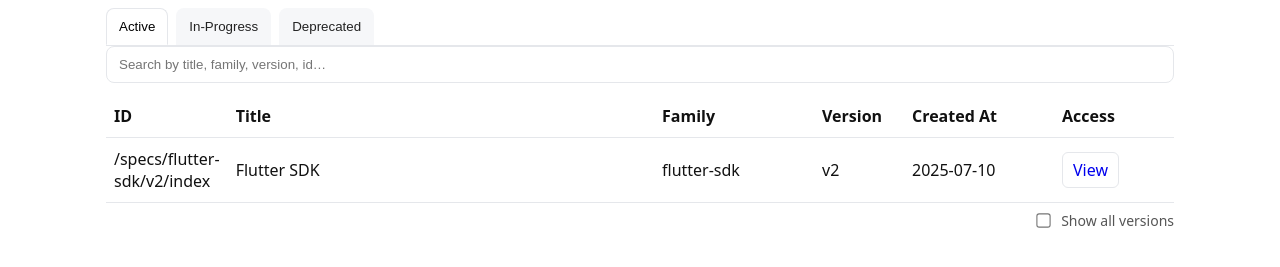
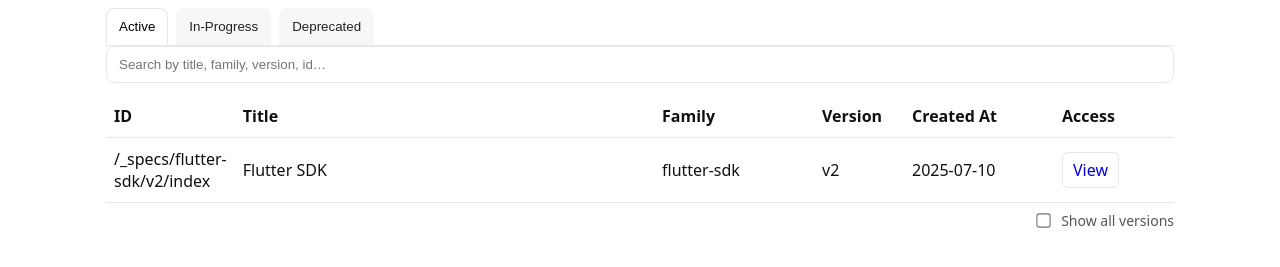
Before and after one commit to pranavwani/design-spec-v3, a Jekyll site: the page built from index.html, in a window 1280 px wide. Shown: the part 176-443 px from the top of the page. Built offline with Jekyll 4.4.1, drawn with Linux system fonts in a browser that asks for light colours.

```diff
--- a/_config.yml
+++ b/_config.yml
@@ -6,4 +6,4 @@ theme: null
 collections:
   specs:
     output: true
-    permalink: /specs/:path/
+    permalink: /_specs/:path/
```
